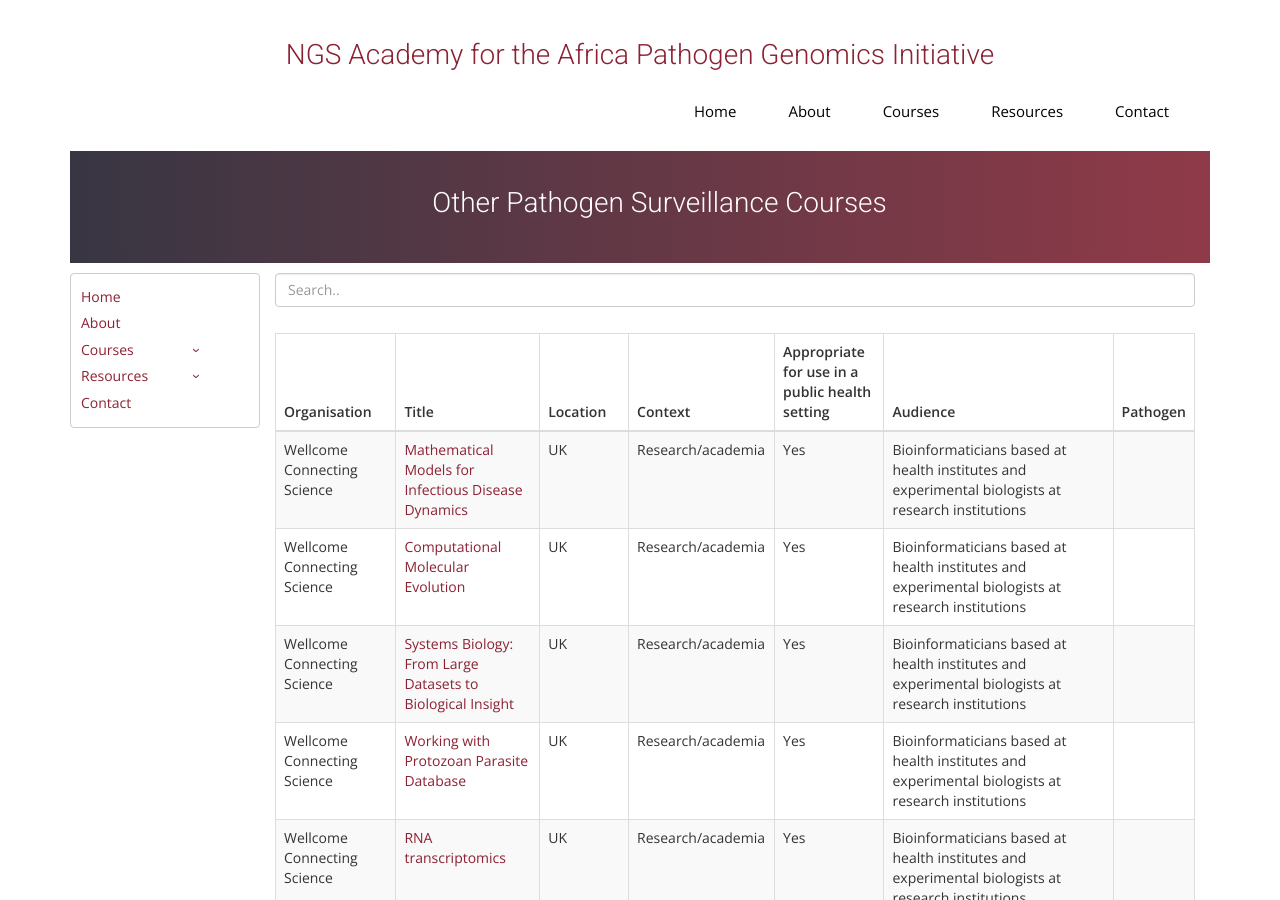
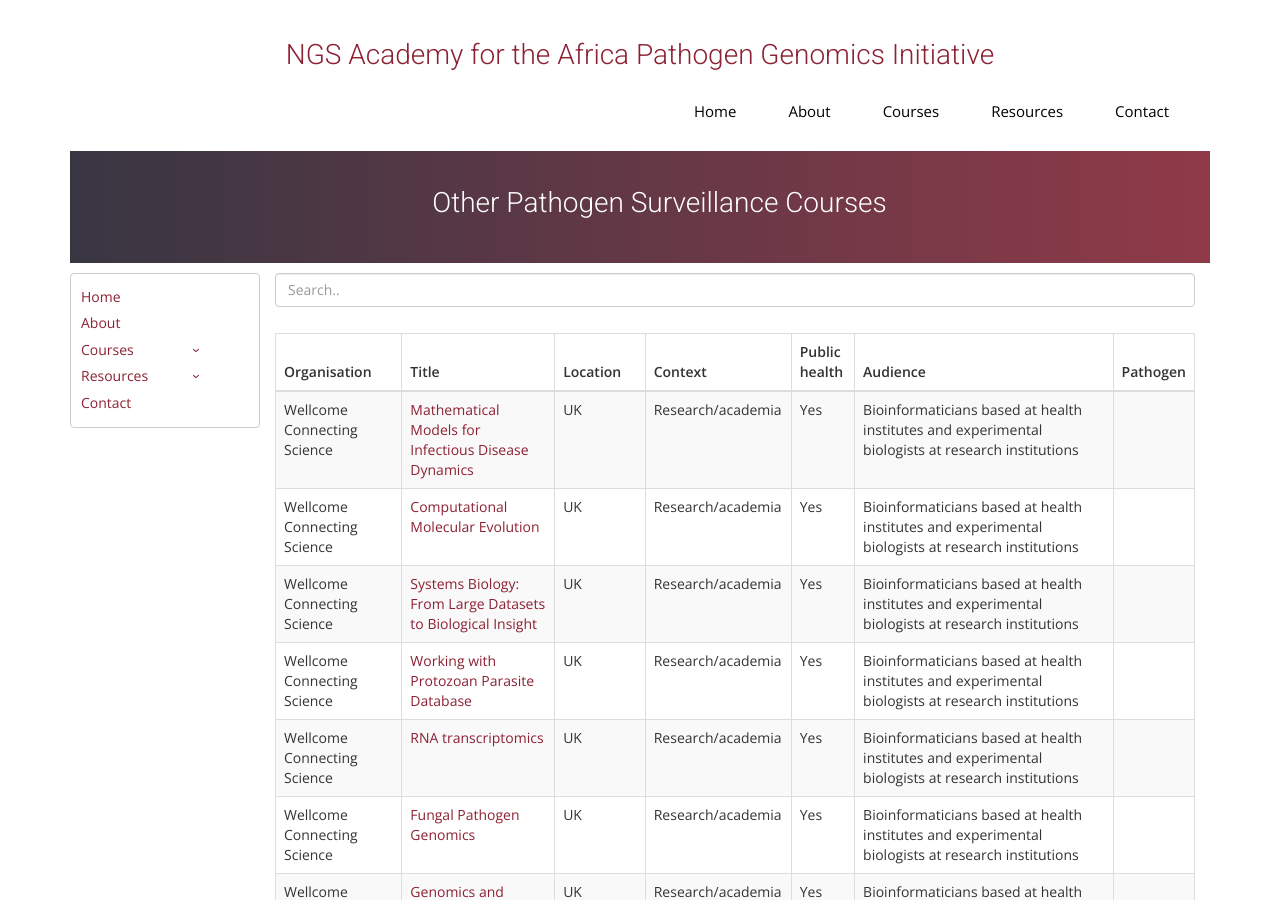
Before and after one commit to uct-cbio/ngs-academy, a Jekyll site: the page built from courses_other.html, in a window 1280 px wide and 900 px high. Built offline with Jekyll 4.4.1, drawn with Linux system fonts in a browser that asks for light colours; nearby versions of some CDN libraries; some web fonts are replaced; comment, search, counter and statistics services are not loaded.

Commit message:
updated column names

```diff
--- a/courses_other.html
+++ b/courses_other.html
@@ -22,7 +22,7 @@
                     <th>Title</th>
                     <th>Location</th>
                     <th>Context </th>
-                    <th>Appropriate for use in a public health setting</th>
+                    <th>Public health</th>
                     <th>Audience</th>
                     <th>Pathogen</th>
                 </tr>
```
